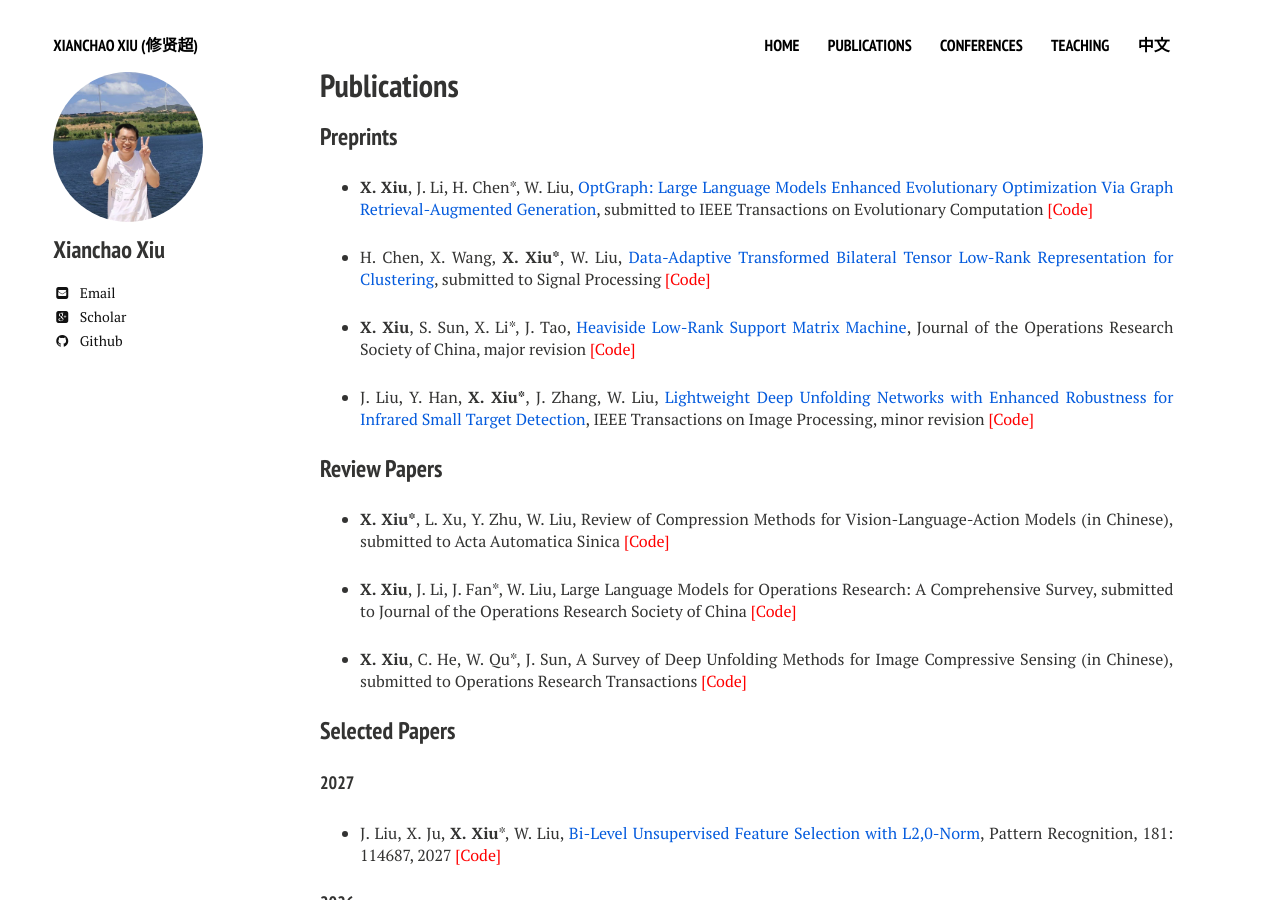
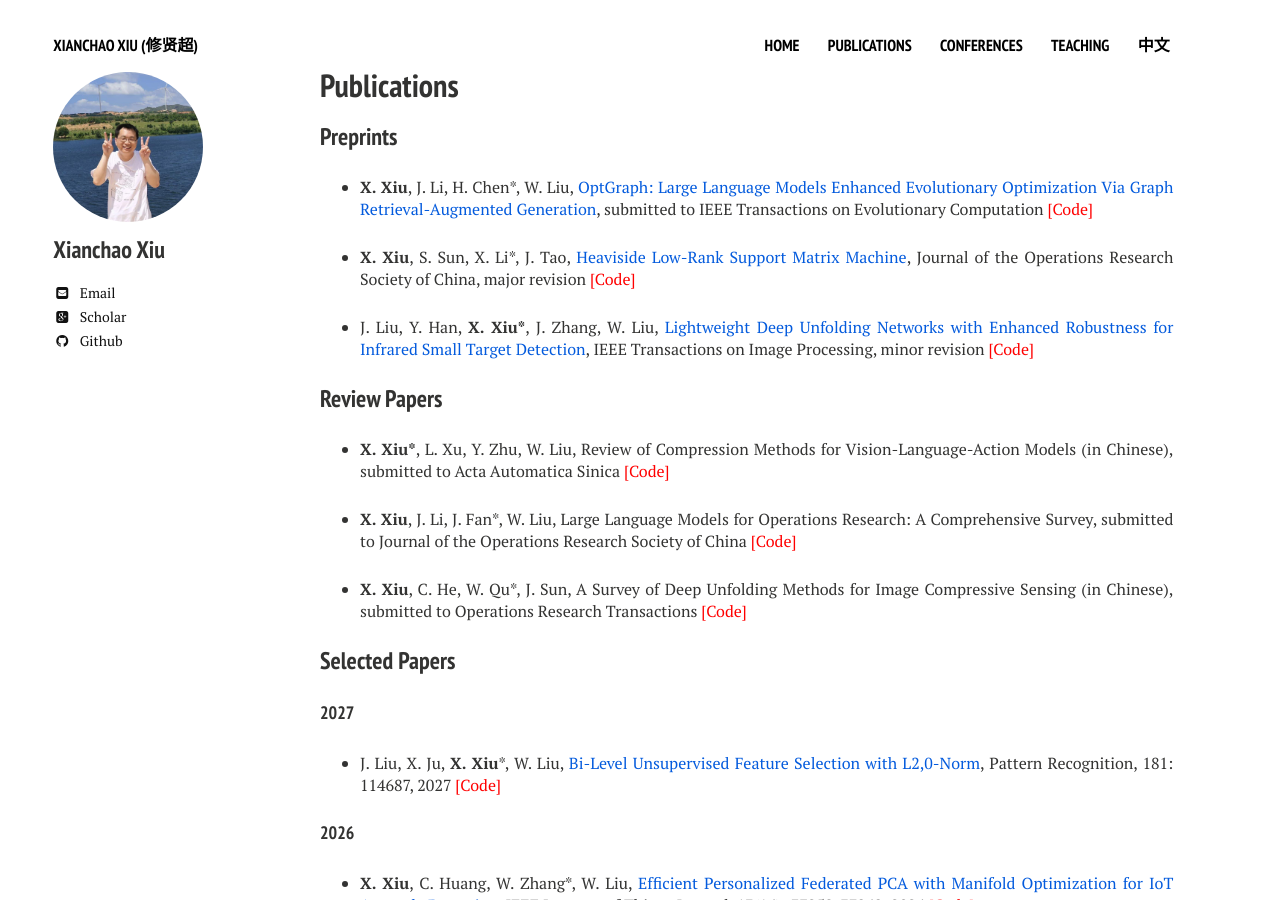
Before and after one commit to xianchaoxiu/xianchaoxiu.github.io, a Jekyll site: the page built from publications/index.md, in a window 1280 px wide and 900 px high. Built offline with Jekyll 4.4.1, drawn with Linux system fonts in a browser that asks for light colours; nearby versions of some CDN libraries.

Commit message:
Update index.md

```diff
--- a/publications/index.md
+++ b/publications/index.md
@@ -11,8 +11,6 @@ share: false
 ### Preprints
 
 * <b>X. Xiu</b>, J. Li, H. Chen*, W. Liu, <a href="https://arxiv.org/pdf/2607.27918" class="textlink" target="_blank">OptGraph: Large Language Models Enhanced Evolutionary Optimization Via Graph Retrieval-Augmented Generation</a>, submitted to IEEE Transactions on Evolutionary Computation <a href="https://github.com/xianchaoxiu/OptGraph" class="textlink" target="_blank" style="color: red;">[Code]</a>
-
-* H. Chen, X. Wang, <b>X. Xiu*</b>, W. Liu, <a href="https://arxiv.org/abs/2510.20077" class="textlink" target="_blank">Data-Adaptive Transformed Bilateral Tensor Low-Rank Representation for Clustering</a>, submitted to Signal Processing <a href="https://github.com/xianchaoxiu/TBTLRR" class="textlink" target="_blank" style="color: red;">[Code]</a>
 
 * <b>X. Xiu</b>, S. Sun, X. Li*, J. Tao, <a href="https://arxiv.org/pdf/2603.00491" class="textlink" target="_blank">Heaviside Low-Rank Support Matrix Machine</a>, Journal of the Operations Research Society of China, major revision <a href="https://github.com/xianchaoxiu/HL-SMM" class="textlink" target="_blank" style="color: red;">[Code]</a>
 
```
